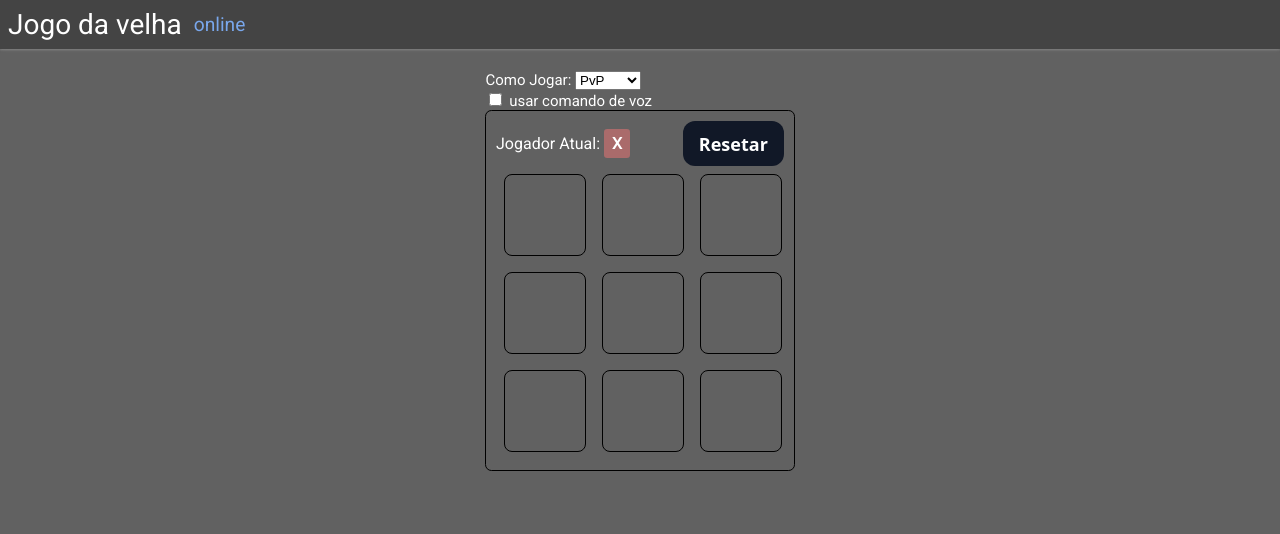
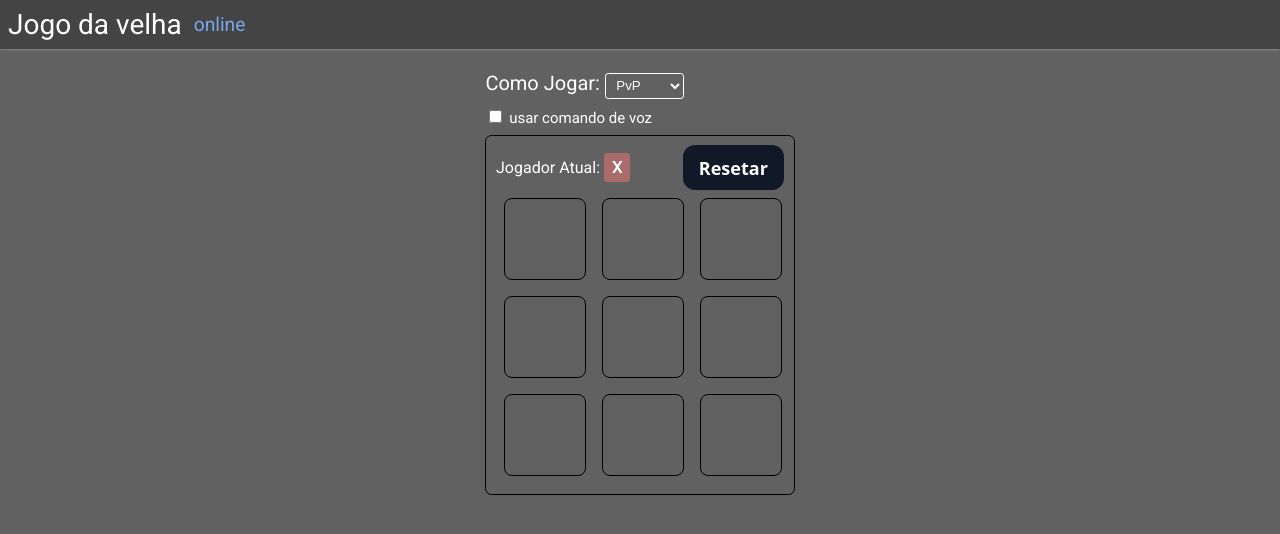
Before and after one commit to rcoliveira2016/game-da-old, a Nuxt app in the folder frontend/: page / in a window 1280 px wide. Shown: the top 534 px of the page. Built offline with nearby package versions, Linux system fonts and the light colour scheme.

Commit message:
feat: criação do componente de SelectCustom

```diff
--- a/frontend/assets/style/app.css
+++ b/frontend/assets/style/app.css
@@ -38,3 +38,24 @@ a:hover {
   display: flex;
   justify-content: space-between;
 }
+
+.pym {
+  padding-top: var(--spacing-md);
+  padding-bottom: var(--spacing-md);
+}
+
+.text-1{
+  font-size: 1rem;
+}
+.text-2{
+  font-size: 1.25rem;
+}
+.text-3{
+  font-size: 1.5rem;
+}
+.text-4{
+  font-size: 1.75rem;
+}
+.text-5{
+  font-size: 2rem;
+}
--- /dev/null
+++ b/frontend/components/select/Component.vue
@@ -0,0 +1,37 @@
+<template>
+    <select v-model="modelValue" :required="props.required" :disabled="props.disabled" class="custom-select">
+        <option v-for="option in props.options" :key="option.value" :value="option.value">
+            {{ option.label }}
+        </option>
+    </select>
+</template>
+<script setup lang="ts">
+const modelValue = defineModel<string>();
+const props = defineProps({
+    options: {
+        type: Array as PropType<Array<{ value: string; label: string }>>,
+        required: true
+    },
+    required: {
+        type: Boolean,
+        default: false
+    },
+    disabled: {
+        type: Boolean,
+    }
+})
+</script>
+<style scoped>
+select {
+    padding: 0.2rem 0.4rem;
+    background-color: var(--color-background);
+    color: var(--color-text);
+    border-color: var(--color-text);
+    border-radius: .2rem;
+}
+
+option {
+    background-color: var(--color-background);
+    color: var(--color-text);
+}
+</style>
--- a/frontend/pages/index.vue
+++ b/frontend/pages/index.vue
@@ -3,19 +3,15 @@
     <header class="header-toolbar">
       <div class="justify-space-between">
         <div>
-          <label for="iaPlayer">Como Jogar: </label>
-          <select id="iaPlayer" v-model="iaPlayer">
-            <option value="">PvP</option>
-            <option value="O">X vs IA</option>
-            <option value="X">O vs IA</option>
-          </select>
+          <label for="iaPlayer" class="text-2">Como Jogar: </label>
+          <SelectComponent v-model="iaPlayer" :options="options" />
         </div>
         <div v-if="iaPlayer">
           AI:
           <JogoVelaIdentificadorJogador :jogador="iaPlayer" />
         </div>
       </div>
-      <div>
+      <div class="pym">
         <input type="checkbox" v-model="usarVoz"> usar comando de voz
         <div v-if="usarVoz"> usar comando de voz: "Jogar linha [1-3] coluna [1-3]"</div>
       </div>
@@ -29,6 +25,7 @@
 <script setup lang="ts">
 import JogoDaVelhaComponent from '@/components/jogo-vela/JogoDaVelhaComponent.vue';
 const { board, jogadorAtual, ganhador, iaPlayer, usarVoz, setarJogada, resetar, iniciar } = useManegerJogoDaVelha();
+const options = [{ value:"", label:"PvP" },{value:"O",label:"X vs IA"},{value:"X",label:"O vs IA"}]
 onMounted(() => {
   iniciar();
 })
```
